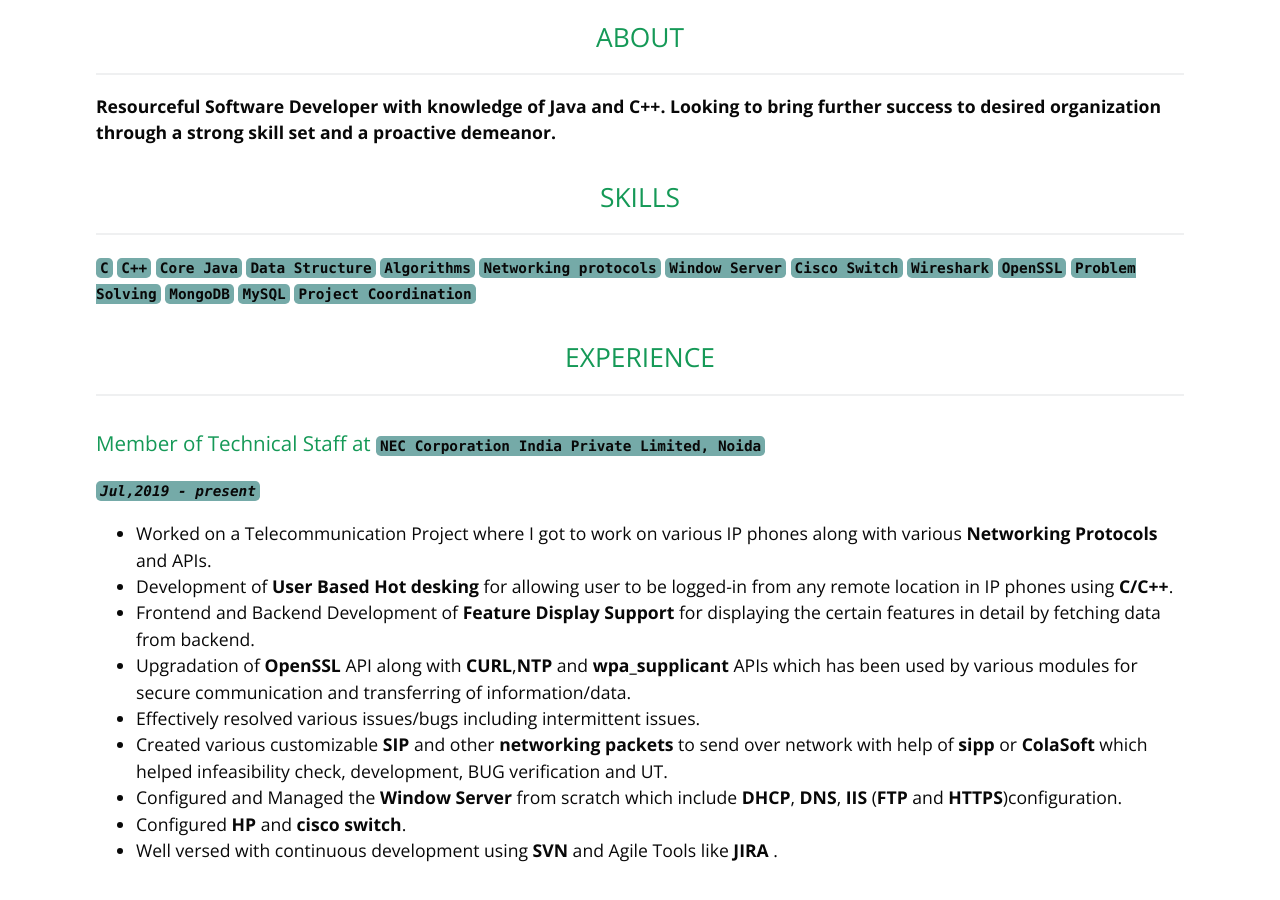
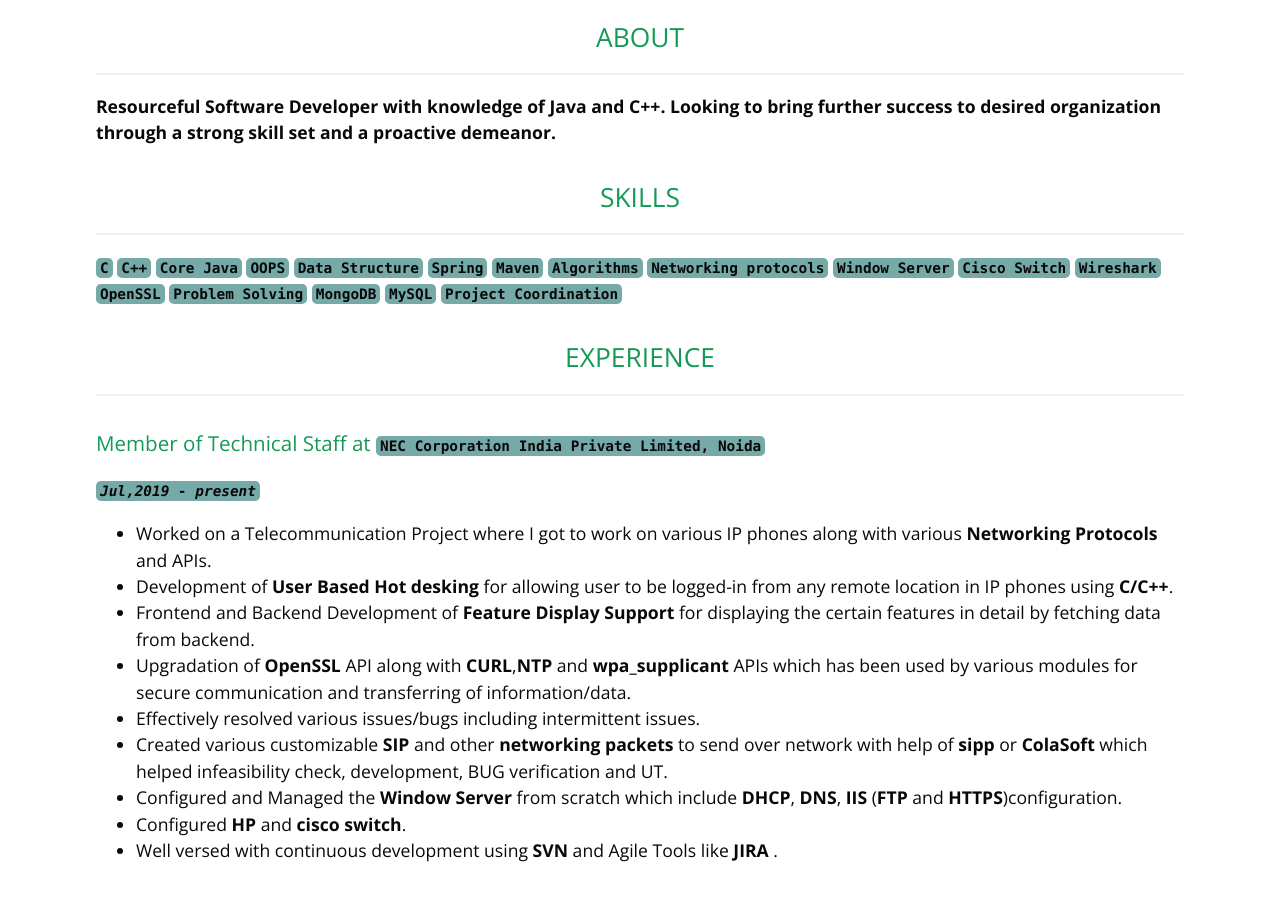
Before and after one commit to ImAshishRastogi/Resume, a Jekyll site: the page built from index.md, in a window 1280 px wide and 900 px high, scrolled down 583 px. Built offline with Jekyll 4.4.1, drawn with Linux system fonts in a browser that asks for light colours.

Commit message:
Update index.md

```diff
--- a/index.md
+++ b/index.md
@@ -13,7 +13,7 @@ and a proactive demeanor.**
 
 ## SKILLS
 ---
-**`C`** **`C++`** **`Core Java`** **`Data Structure`** **`Algorithms`** **`Networking protocols`** **`Window Server`** **`Cisco Switch`** **`Wireshark`** **`OpenSSL`** **`Problem Solving`** **`MongoDB`** **`MySQL`** **`Project Coordination`**
+**`C`** **`C++`** **`Core Java`** **`OOPS`** **`Data Structure`** **`Spring`** **`Maven`** **`Algorithms`** **`Networking protocols`** **`Window Server`** **`Cisco Switch`** **`Wireshark`** **`OpenSSL`** **`Problem Solving`** **`MongoDB`** **`MySQL`** **`Project Coordination`**
 
 ## EXPERIENCE
 ---
```
